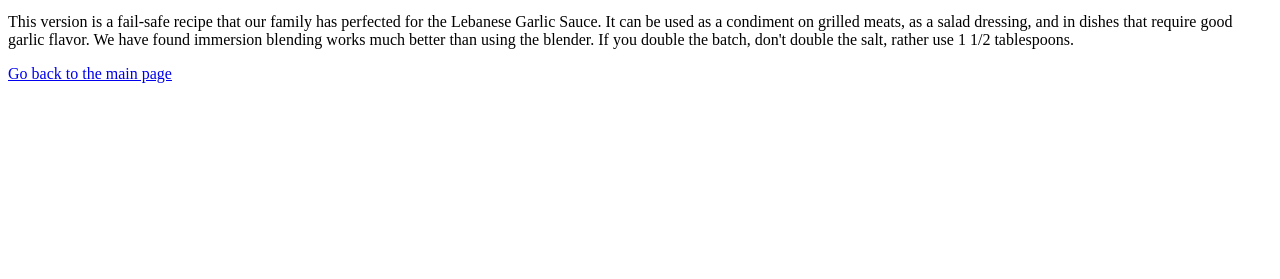
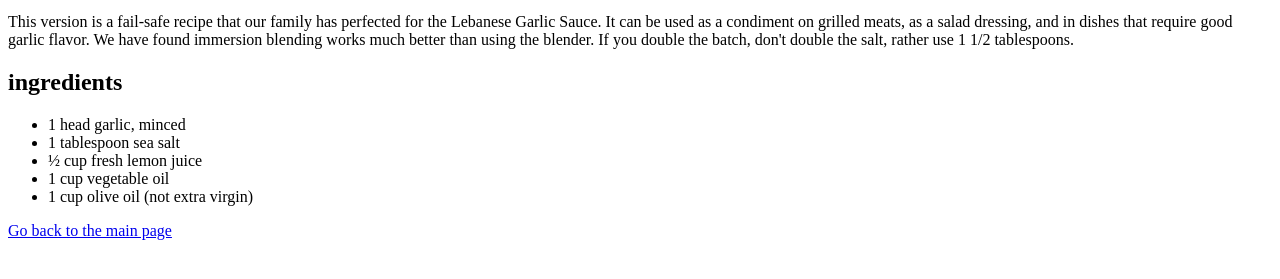
Before and after one commit to isaias3121/odin-recipes, a plain HTML site: page recipes/thick-style-lebanese-garlic-sauce.html in a window 1280 px wide. Shown: the part 101-380 px from the top of the page. Drawn offline with Linux system fonts and the light colour scheme.

Commit message:
add ingredients

```diff
--- a/recipes/thick-style-lebanese-garlic-sauce.html
+++ b/recipes/thick-style-lebanese-garlic-sauce.html
@@ -18,6 +18,15 @@
 			double the batch, don't double the salt, rather use 1 1/2 tablespoons.
 		</p>
 
+		<h2>ingredients</h2>
+		<ul>
+			<li>1 head garlic, minced</li>
+			<li>1 tablespoon sea salt</li>
+			<li>½ cup fresh lemon juice</li>
+			<li>1 cup vegetable oil</li>
+			<li>1 cup olive oil (not extra virgin)</li>
+		</ul>
+
 		<footer><a href="../index.html">Go back to the main page</a></footer>
 	</body>
 </html>
```
